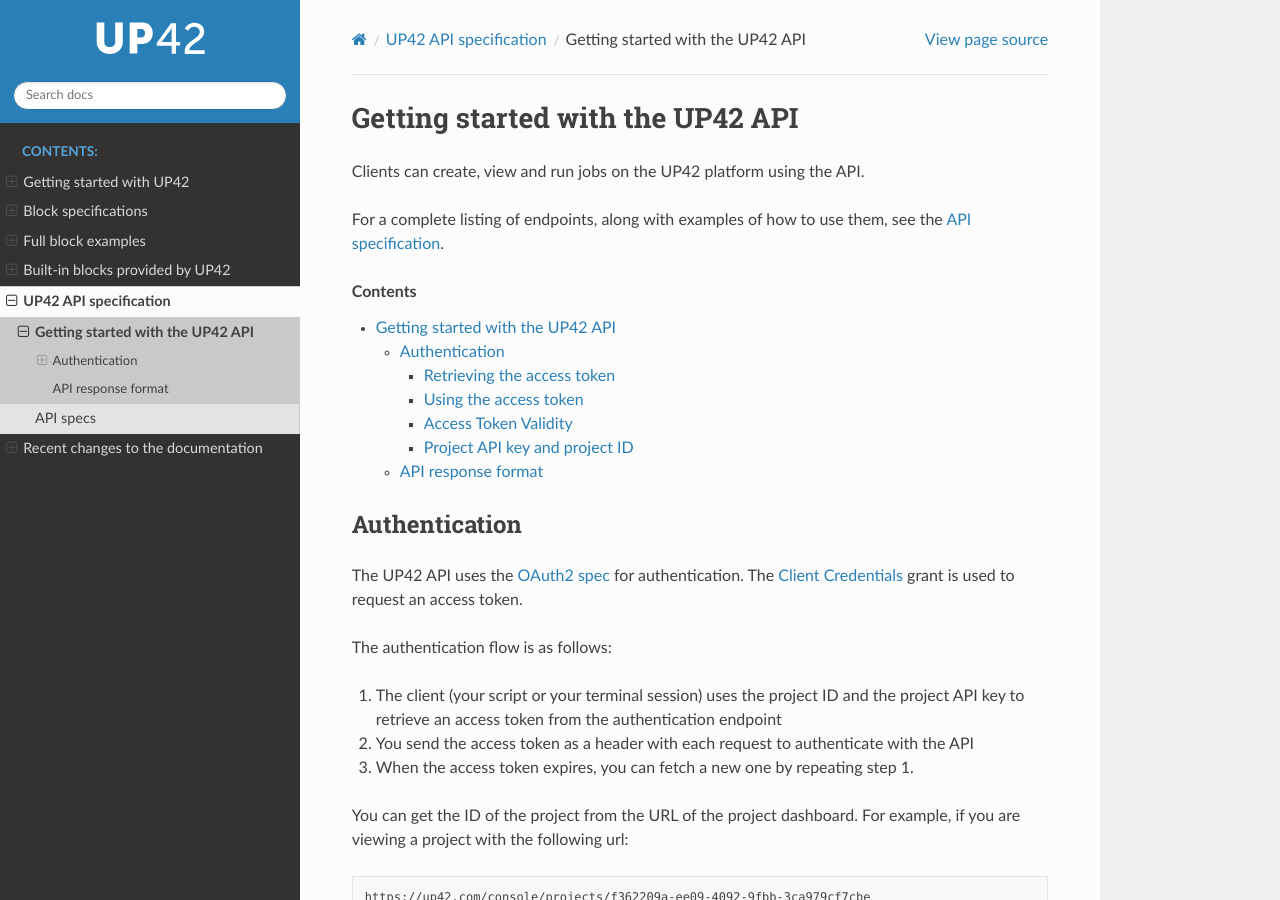
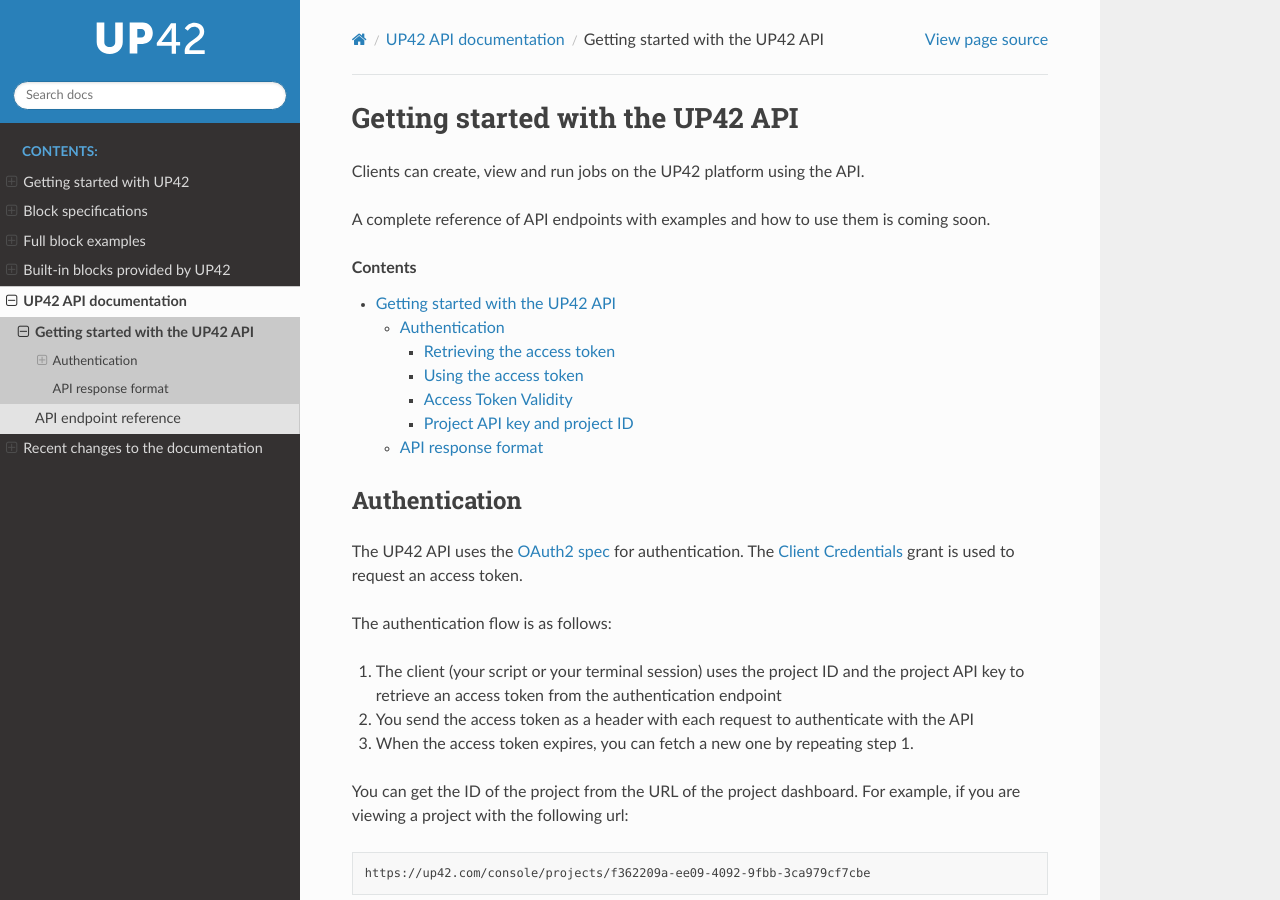
Before and after one commit to up42/docs, a Sphinx documentation site: the page built from source/specs/public-apis.rst, in a window 1280 px wide and 900 px high. Built offline with Sphinx 7.4.7 and the Read the Docs theme 2.0.0, drawn with Linux system fonts in a browser that asks for light colours.

Commit message:
Add api endpoint reference page as coming soon

```diff
--- /dev/null
+++ b/source/specs/docs-coming-soon.rst
@@ -0,0 +1,6 @@
+.. _UP42-apis:
+
+API endpoint reference
+=================================
+
+Coming soon...
--- a/source/specs/index.rst
+++ b/source/specs/index.rst
@@ -1,6 +1,6 @@
 .. _api-spec-documentation:
 
-UP42 API specification
+UP42 API documentation
 ======================
 
 .. toctree::
@@ -8,4 +8,4 @@
    :caption: Contents
 
    public-apis
-   API specs <../api/index.html#http://>
+   docs-coming-soon
--- a/source/specs/public-apis.rst
+++ b/source/specs/public-apis.rst
@@ -5,7 +5,7 @@
 
 Clients can create, view and run jobs on the UP42 platform using the API.
 
-For a complete listing of endpoints, along with examples of how to use them, see the `API specification <../api/index.html>`_.
+A complete reference of API endpoints with examples and how to use them is coming soon.
 
 .. contents::
 
```
